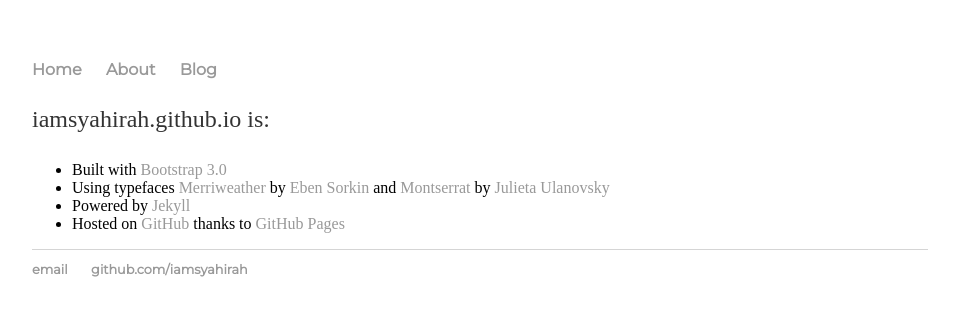
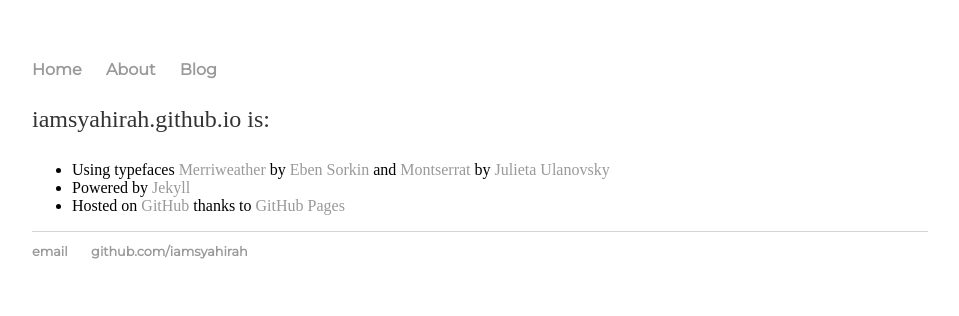
Before and after one commit to iamsyahirah/iamsyahirah.github.io, a Jekyll site: the page built from about/index.html, in a window 1280 px wide. Shown: the top 316 px of the page, without its empty margins (160-1119 px from the left). Built offline with Jekyll 4.4.1, drawn with Linux system fonts in a browser that asks for light colours.

Commit message:
Update index.html

```diff
--- a/about/index.html
+++ b/about/index.html
@@ -9,7 +9,6 @@ description: Credits and information about the website iamsyahirah.github.io
     <p>iamsyahirah.github.io is:</p>
 
       <ul class="list-unstyled">
-        <li>Built with <a href="http://getbootstrap.com/" title="Bootstrap 3.0">Bootstrap 3.0</a></li>
         <li>Using typefaces <a href="http://www.google.com/fonts/specimen/Merriweather" title ="Merriweather">Merriweather</a> by <a href="https://plus.google.com/106288796449831139244/about" title="Eben Sorkin">Eben Sorkin</a> and <a href="http://www.google.com/fonts/specimen/Montserrat" title="Montserrat">Montserrat</a> by <a href="http://www.zkysky.com.ar/" title="ZkySky Design">Julieta Ulanovsky</a></li>
         <li>Powered by <a href="http://jekyllrb.com/" title="Jekyll">Jekyll</a></li>
         <li>Hosted on <a href="http://github.com/iamsyahirah/iamsyahirah.github.io" title="This site hosted on GitHub">GitHub</a> thanks to <a href="http://pages.github.com/" title="GitHub Pages">GitHub Pages</a></li>
```
